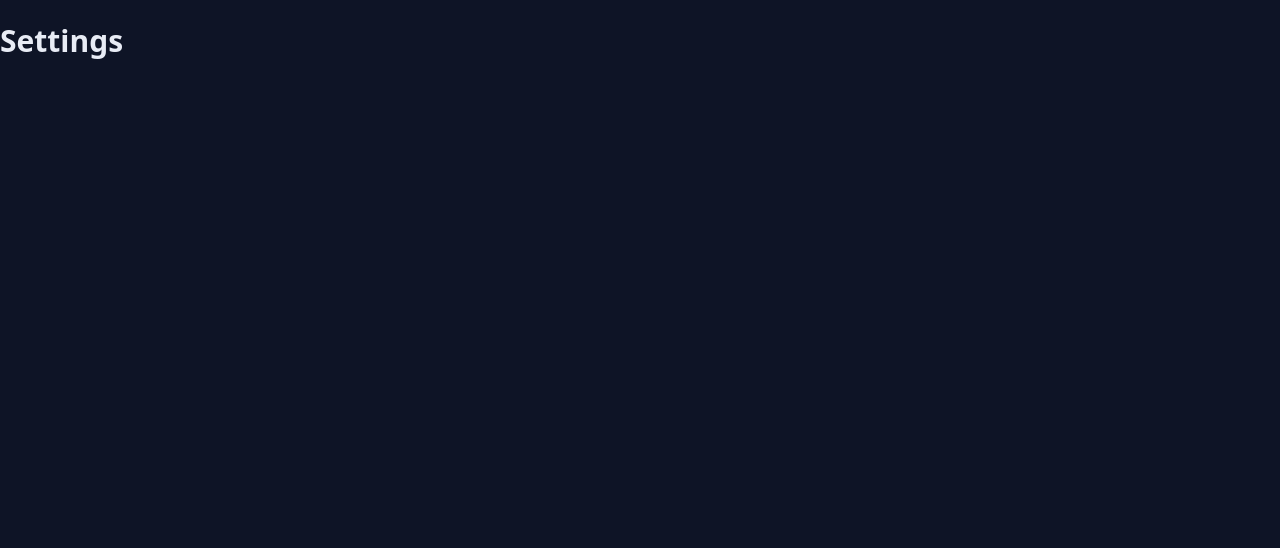
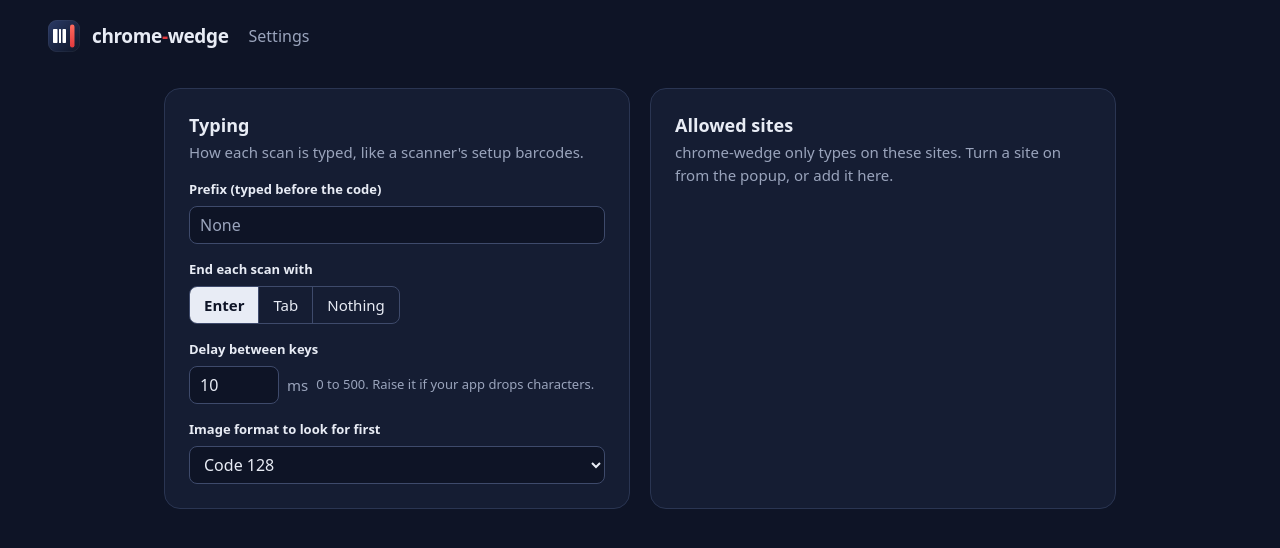
Before and after one commit to tabrez96/chrome-wedge, a website built with Vite: page settings.html in a window 1280 px wide. Built offline with nearby package versions, Linux system fonts and the light colour scheme; some packages are replaced by stand-ins of ours.

Commit message:
Settings: page shell and typing options

```diff
--- a/settings.html
+++ b/settings.html
@@ -5,8 +5,84 @@
     <meta name="viewport" content="width=device-width, initial-scale=1" />
     <title>chrome-wedge settings</title>
     <link rel="stylesheet" href="/src/ui/tokens.css" />
+    <link rel="stylesheet" href="/src/settings/settings.css" />
+    <script type="module" src="/src/settings/main.ts"></script>
   </head>
-  <body>
-    <h1>Settings</h1>
+  <body class="settings">
+    <header class="header">
+      <img
+        class="mark"
+        src="/design/brand/mark.svg"
+        width="32"
+        height="32"
+        alt=""
+      />
+      <span class="wordmark">chrome<span class="hyphen">-</span>wedge</span>
+      <h1 class="page-name">Settings</h1>
+      <span
+        id="save-status"
+        class="save-status"
+        role="status"
+        aria-live="polite"
+      ></span>
+    </header>
+    <main class="grid">
+      <section class="card" aria-labelledby="typing-title">
+        <h2 id="typing-title">Typing</h2>
+        <p class="card-lead">
+          How each scan is typed, like a scanner's setup barcodes.
+        </p>
+        <label for="prefix">Prefix (typed before the code)</label>
+        <input
+          id="prefix"
+          type="text"
+          maxlength="32"
+          placeholder="None"
+          autocomplete="off"
+          spellcheck="false"
+        />
+        <span id="suffix-label" class="label">End each scan with</span>
+        <div class="segmented" role="group" aria-labelledby="suffix-label">
+          <button type="button" data-suffix="enter" aria-pressed="false">
+            Enter
+          </button>
+          <button type="button" data-suffix="tab" aria-pressed="false">
+            Tab
+          </button>
+          <button type="button" data-suffix="none" aria-pressed="false">
+            Nothing
+          </button>
+        </div>
+        <label for="delay">Delay between keys</label>
+        <div class="delay-row">
+          <input
+            id="delay"
+            type="text"
+            inputmode="numeric"
+            aria-describedby="delay-hint delay-error"
+          />
+          <span class="unit">ms</span>
+          <span id="delay-hint" class="hint"
+            >0 to 500. Raise it if your app drops characters.</span
+          >
+        </div>
+        <p id="delay-error" class="field-error" hidden>
+          Enter a whole number from 0 to 500.
+        </p>
+        <label for="format">Image format to look for first</label>
+        <select id="format">
+          <option value="code128">Code 128</option>
+          <option value="ean13">EAN-13</option>
+          <option value="upca">UPC-A</option>
+        </select>
+      </section>
+      <section id="sites-card" class="card" aria-labelledby="sites-title">
+        <h2 id="sites-title">Allowed sites</h2>
+        <p class="card-lead">
+          chrome-wedge only types on these sites. Turn a site on from the popup,
+          or add it here.
+        </p>
+      </section>
+    </main>
   </body>
 </html>
--- a/src/background/session.ts
+++ b/src/background/session.ts
@@ -72,6 +72,23 @@ export async function setFirstRunDone(): Promise<void> {
 let queue: Promise<unknown> = Promise.resolve();
 const updateAllowedSites = (fn: (sites: string[]) => string[]) =>
   (queue = queue.catch(() => {}).then(() => writeAllowedSites(fn)));
+
+export type TypingSettings = Pick<
+  Settings,
+  "prefix" | "suffix" | "keyDelayMs" | "defaultFormat"
+>;
+
+// Reads the stored settings fresh and writes the patch over them, so an
+// allowed site added by the worker since the page loaded is kept.
+export const updateSettings = (patch: Partial<TypingSettings>): Promise<void> =>
+  (queue = queue
+    .catch(() => {})
+    .then(async () => {
+      const current = await readSettings();
+      await chrome.storage.local.set({
+        [SETTINGS_KEY]: { ...current, ...patch },
+      });
+    })) as Promise<void>;
 
 async function writeAllowedSites(
   fn: (sites: string[]) => string[],
--- a/src/core/settings.ts
+++ b/src/core/settings.ts
@@ -67,6 +67,14 @@ export function clampKeyDelay(ms: unknown): number {
   return Math.min(KEY_DELAY_MAX_MS, Math.max(KEY_DELAY_MIN_MS, Math.round(ms)));
 }
 
+// The delay field's text as a whole number of ms, or null if it isn't one from 0 to 500.
+export function parseKeyDelay(text: string): number | null {
+  const t = text.trim();
+  if (!/^\d+$/.test(t)) return null;
+  const ms = Number(t);
+  return ms >= KEY_DELAY_MIN_MS && ms <= KEY_DELAY_MAX_MS ? ms : null;
+}
+
 export function clampPrefix(prefix: unknown): string {
   if (typeof prefix !== "string") return "";
   return [...prefix.replace(LINE_BREAKS, "")]
--- /dev/null
+++ b/src/settings/main.ts
@@ -0,0 +1,93 @@
+import {
+  readSettings,
+  updateSettings,
+  type TypingSettings,
+} from "../background/session";
+import {
+  clampPrefix,
+  FORMATS,
+  parseKeyDelay,
+  SUFFIXES,
+  type BarcodeFormat,
+  type Settings,
+  type Suffix,
+} from "../core/settings";
+
+export type SettingsApi = {
+  load(): Promise<Settings>;
+  save(patch: Partial<TypingSettings>): Promise<void>;
+};
+
+export async function initSettings(
+  doc: Document,
+  api: SettingsApi,
+): Promise<void> {
+  const byId = <T extends HTMLElement>(id: string) =>
+    doc.getElementById(id) as T;
+  const prefix = byId<HTMLInputElement>("prefix");
+  const delay = byId<HTMLInputElement>("delay");
+  const delayError = byId<HTMLElement>("delay-error");
+  const format = byId<HTMLSelectElement>("format");
+  const status = byId<HTMLElement>("save-status");
+  const suffixButtons =
+    doc.querySelectorAll<HTMLButtonElement>(".segmented button");
+
+  async function save(patch: Partial<TypingSettings>): Promise<void> {
+    try {
+      await api.save(patch);
+      status.textContent = "✓ Changes saved";
+      status.classList.remove("error");
+    } catch {
+      status.textContent = "Couldn't save your change.";
+      status.classList.add("error");
+    }
+  }
+
+  function showSuffix(v: Suffix): void {
+    for (const b of suffixButtons)
+      b.setAttribute("aria-pressed", String(b.dataset.suffix === v));
+  }
+
+  prefix.addEventListener("change", () => {
+    const v = clampPrefix(prefix.value);
+    prefix.value = v;
+    void save({ prefix: v });
+  });
+
+  for (const b of suffixButtons) {
+    b.addEventListener("click", () => {
+      const v = b.dataset.suffix as Suffix;
+      if (!(SUFFIXES as readonly string[]).includes(v)) return;
+      showSuffix(v);
+      void save({ suffix: v });
+    });
+  }
+
+  delay.addEventListener("change", () => {
+    const ms = parseKeyDelay(delay.value);
+    if (ms === null) {
+      delay.setAttribute("aria-invalid", "true");
+      delayError.hidden = false;
+      return;
+    }
+    delay.removeAttribute("aria-invalid");
+    delayError.hidden = true;
+    delay.value = String(ms);
+    void save({ keyDelayMs: ms });
+  });
+
+  format.addEventListener("change", () => {
+    if ((FORMATS as readonly string[]).includes(format.value))
+      void save({ defaultFormat: format.value as BarcodeFormat });
+  });
+
+  const s = await api.load();
+  prefix.value = s.prefix;
+  delay.value = String(s.keyDelayMs);
+  format.value = s.defaultFormat;
+  showSuffix(s.suffix);
+}
+
+if (typeof chrome !== "undefined" && chrome.runtime?.id) {
+  void initSettings(document, { load: readSettings, save: updateSettings });
+}
--- /dev/null
+++ b/src/settings/settings.css
@@ -0,0 +1,128 @@
+.header {
+  display: flex;
+  align-items: center;
+  gap: 12px;
+  padding: 20px 48px;
+}
+.wordmark {
+  font-size: 19px;
+  font-weight: var(--weight-wordmark);
+  letter-spacing: var(--tracking-wordmark);
+}
+.hyphen {
+  color: var(--laser);
+}
+.page-name {
+  font-size: var(--text-page-lg);
+  font-weight: 400;
+  color: var(--muted);
+  margin: 0 0 0 8px;
+}
+.save-status {
+  font-size: 13px;
+  color: var(--muted);
+  margin-left: 8px;
+}
+.save-status.error {
+  color: var(--error-text);
+}
+.grid {
+  display: grid;
+  grid-template-columns: 1fr 1fr;
+  gap: 20px;
+  max-width: 952px;
+  margin: 16px auto 48px;
+}
+.card {
+  background: var(--surface);
+  border: 1px solid var(--border);
+  border-radius: var(--radius-card-lg);
+  padding: 24px;
+}
+.card h2 {
+  font-size: 18px;
+  font-weight: 700;
+  margin: 0;
+}
+.card-lead {
+  color: var(--muted);
+  font-size: var(--text-page);
+  line-height: 1.5;
+  margin: 4px 0 16px;
+}
+.card label,
+.card .label {
+  display: block;
+  font-size: 13px;
+  font-weight: 700;
+  margin: 16px 0 8px;
+}
+.card input,
+.card select {
+  background: var(--bg);
+  color: var(--text);
+  border: 1px solid var(--border-strong);
+  border-radius: var(--radius-control);
+  height: 38px;
+  padding: 0 10px;
+  font: inherit;
+  font-size: 16px;
+  box-sizing: border-box;
+}
+#prefix,
+#format {
+  width: 100%;
+}
+#delay {
+  width: 90px;
+}
+.card input::placeholder {
+  color: var(--muted);
+}
+#delay[aria-invalid="true"] {
+  border-color: var(--error-text);
+}
+.delay-row {
+  display: flex;
+  align-items: center;
+  gap: 8px;
+}
+.unit {
+  color: var(--muted);
+}
+.hint {
+  font-size: 13px;
+  color: var(--muted);
+  line-height: 1.5;
+}
+.field-error {
+  font-size: 13px;
+  color: var(--error-text);
+  margin: 6px 0 0;
+}
+.segmented {
+  display: inline-flex;
+  border: 1px solid var(--border-strong);
+  border-radius: var(--radius-control);
+  overflow: hidden;
+}
+.segmented button {
+  background: transparent;
+  color: var(--text);
+  border: 0;
+  padding: 0 14px;
+  height: 36px;
+  font: inherit;
+  cursor: pointer;
+}
+.segmented button + button {
+  border-left: 1px solid var(--border-strong);
+}
+.segmented button[aria-pressed="true"] {
+  background: var(--text);
+  color: var(--bg);
+  font-weight: 700;
+}
+.segmented button:focus-visible {
+  outline-offset: -2px;
+}
```
Also changed, not shown: src/background/session.test.ts (+20 -0 lines), src/core/settings.test.ts (+14 -0 lines), src/settings/main.test.ts (added, +119 -0 lines), design/README.md.
